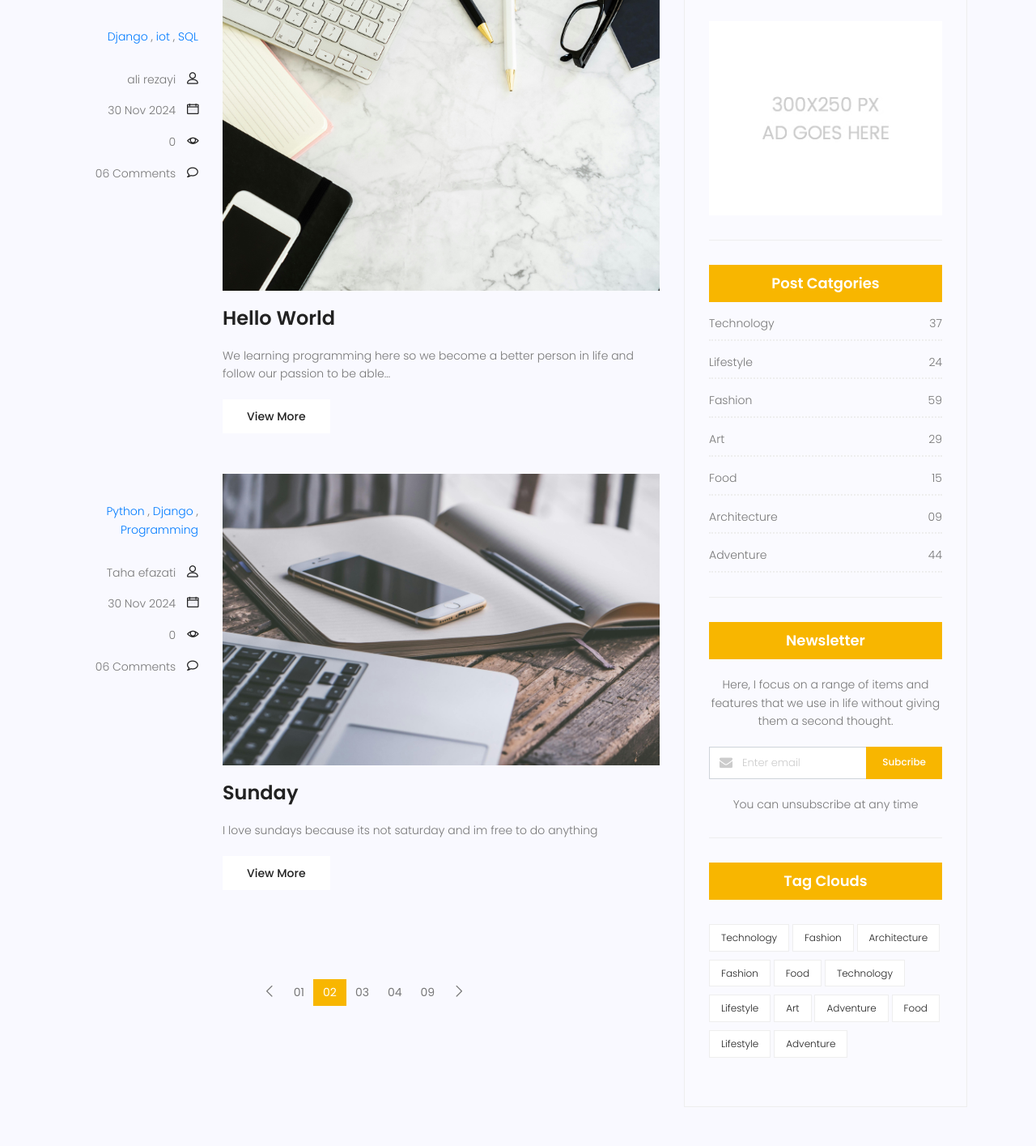
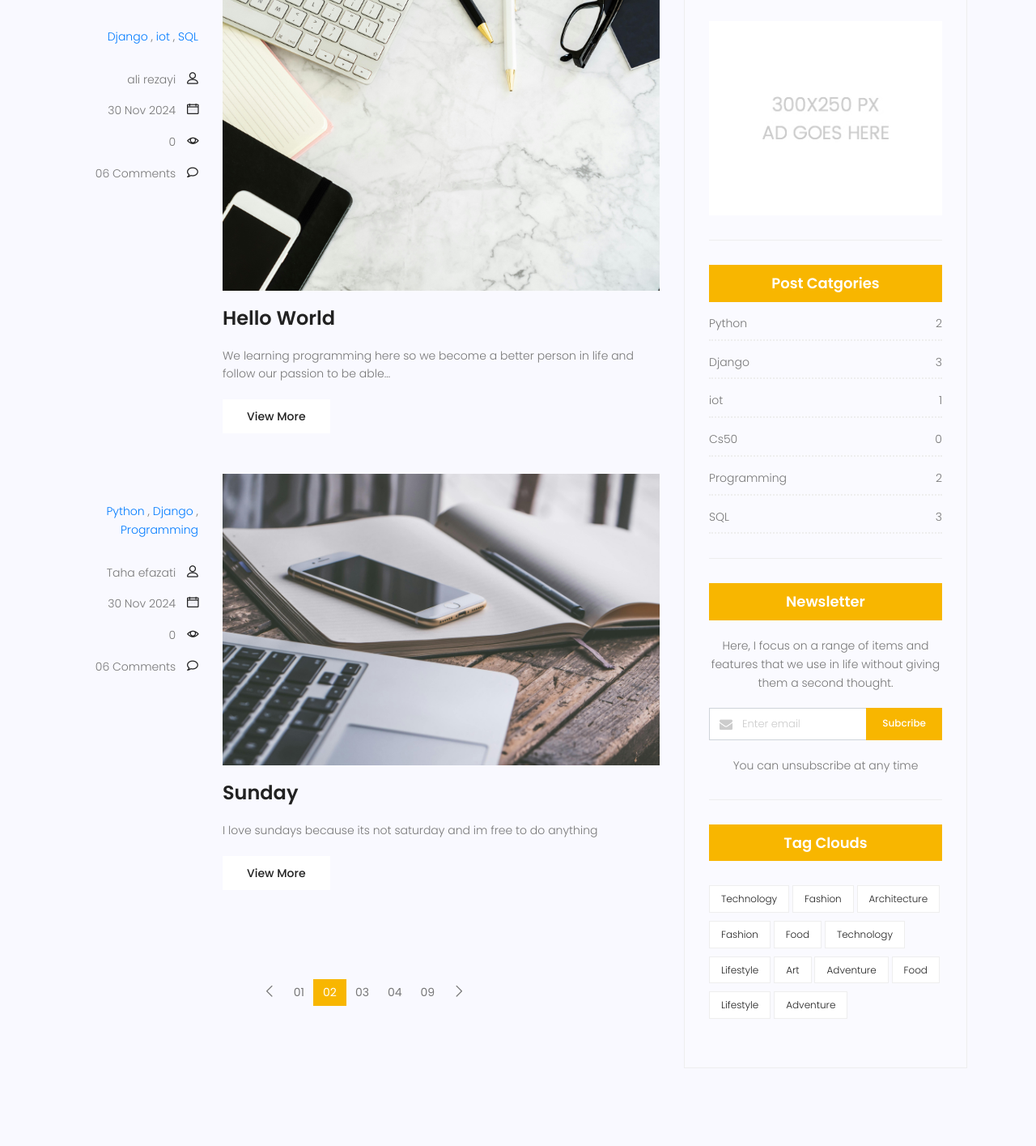
Before and after one commit to MaNiasudo/Djangohomep, a Django app: page /blog/ in a window 1280 px wide. Shown: the part 2148-3563 px from the top of the page at 81% size. Run offline with Django 5.2, Linux system fonts and the light colour scheme; data comes from the database, SQL or seed files in the repository; some libraries are stand-ins or nearby versions.

Commit message:
added catgegory page  and  url

```diff
--- a/blog/templatetags/blog_tags.py
+++ b/blog/templatetags/blog_tags.py
@@ -1,5 +1,5 @@
 from django import template
-from blog.models import Post
+from blog.models import Post , Category
 
 register = template.Library()
 
@@ -23,3 +23,13 @@ def snippet(value):
 def latestposts():
     posts = Post.objects.filter(status=1).order_by('-published_date')[:4]
     return {'posts':posts}
+
+
+@register.inclusion_tag('blog/blog-post-category.html')
+def postcategories():
+    posts = Post.objects.filter(status=1)
+    categories = Category.objects.all()
+    cat_dict = {}
+    for name in categories:
+        cat_dict[name]=posts.filter(category=name).count()
+    return {'categories':cat_dict}
--- a/blog/urls.py
+++ b/blog/urls.py
@@ -6,6 +6,8 @@ app_name = 'blog' #This is for specifying our routes when we call them inside te
 urlpatterns = [
     path("", blog_home , name="blog-home"),
     path("<int:pid>", blog_single , name="single"), # we want to use id=pid to get redirected to actuall post page , and we can {% url 'blog:single' pid=post.id %} do this in our template to render pages
+    path('category/<str:cat_name>', blog_category , name='category'),
     path('test/',test,name='test')
 
+
 ]
--- a/blog/views.py
+++ b/blog/views.py
@@ -13,6 +13,22 @@ def blog_single(request,pid):
     context = {'post':post}
     return render(request, "blog/blog-single.html", context)
 
+def blog_category(request,cat_name):
+    posts = Post.objects.filter(status=1)
+    posts = posts.filter(category__name=cat_name) # we cant use single category here becvasue it look at id's and if we want to check name we need use category__name or any other variable we need
+    context = {'posts':posts}
+    return render(request, "blog/blog-home.html",context)
+
+
+
+
+
+
+
+
+
+
+
 def test(request): #we can use pid to take only a single paramether out for example 1 post for display instead of taking everything out
    # posts = get_object_or_404(Post,id=pid,status=1) # Query to data base and get all we can also use get , filter or  get_object_or_404
     #posts = Post.objects.filter(status=1) # it means if post was published then we display it to screen other wise if status=0 it not gonna show those since they are not published
--- a/templates/blog/blog-home.html
+++ b/templates/blog/blog-home.html
@@ -102,7 +102,9 @@
           <div class="col-lg-3 col-md-3 meta-details">
             <ul class="tags">
               {% for cat in post.category.all %}
-              <a href="">{{cat.name}}</a>
+              <a href="{% url 'blog:category' cat_name=cat.name %}"
+                >{{cat.name}}</a
+              >
               {% if not forloop.last %},{% endif %} {% endfor %}
             </ul>
             <div class="user-details row">
@@ -173,7 +175,7 @@
           <!-- prettier-ignore -->
           {% include 'blog/blog-ads.html' %}
           <!-- prettier-ignore -->
-          {% include 'blog/blog-post-category.html' %}
+          {% postcategories %}
           <!-- prettier-ignore -->
           {% include 'blog/blog-newsletter.html' %}
           <!-- prettier-ignore -->
--- a/templates/blog/blog-latestposts.html
+++ b/templates/blog/blog-latestposts.html
@@ -9,7 +9,7 @@
       </div>
       <div class="details">
         <!-- prettier-ignore -->
-        <a href="blog-single.html"><h6>{{post.title}}</h6></a>
+        <a href="{% url 'blog:single' post.id %}"><h6>{{post.title}}</h6></a>
         <p>{{post.published_date|date:"d Y M"}}</p>
       </div>
     </div>
--- a/templates/blog/blog-post-category.html
+++ b/templates/blog/blog-post-category.html
@@ -2,47 +2,16 @@
 <div class="single-sidebar-widget post-category-widget">
   <h4 class="category-title">Post Catgories</h4>
   <ul class="cat-list">
+    {% for name,count in categories.items %}
     <li>
-      <a href="#" class="d-flex justify-content-between">
-        <p>Technology</p>
-        <p>37</p>
+      <a
+        href="{% url 'blog:category' cat_name=name %}"
+        class="d-flex justify-content-between"
+      >
+        <p>{{name}}</p>
+        <p>{{count}}</p>
       </a>
     </li>
-    <li>
-      <a href="#" class="d-flex justify-content-between">
-        <p>Lifestyle</p>
-        <p>24</p>
-      </a>
-    </li>
-    <li>
-      <a href="#" class="d-flex justify-content-between">
-        <p>Fashion</p>
-        <p>59</p>
-      </a>
-    </li>
-    <li>
-      <a href="#" class="d-flex justify-content-between">
-        <p>Art</p>
-        <p>29</p>
-      </a>
-    </li>
-    <li>
-      <a href="#" class="d-flex justify-content-between">
-        <p>Food</p>
-        <p>15</p>
-      </a>
-    </li>
-    <li>
-      <a href="#" class="d-flex justify-content-between">
-        <p>Architecture</p>
-        <p>09</p>
-      </a>
-    </li>
-    <li>
-      <a href="#" class="d-flex justify-content-between">
-        <p>Adventure</p>
-        <p>44</p>
-      </a>
-    </li>
+    {% endfor %}
   </ul>
 </div>
--- a/templates/blog/blog-single.html
+++ b/templates/blog/blog-single.html
@@ -39,7 +39,9 @@
           </div>
           <div class="col-lg-3 col-md-3 meta-details">
             <ul class="tags">
-              {{ post.category.all|join:", " }}
+              {% for cat in post.category.all %}
+              <a href="">{{cat.name}}</a>
+              {% if not forloop.last %},{% endif %} {% endfor %}
             </ul>
             <div class="user-details row">
               <p class="user-name col-lg-12 col-md-12 col-6">
--- /dev/null
+++ b/templates/category.html
@@ -0,0 +1,5 @@
+<ul>
+  {% for cat in post.category.all %}
+  <li>{{cat.name}}</li>
+  {% endfor %}
+</ul>
--- a/templates/test.html
+++ b/templates/test.html
@@ -7,8 +7,7 @@
     <title>Dtest</title>
   </head>
   <body>
-    <p>Posts:</p>
-    <!-- prettier-ignore -->
-    {% latestposts %}
+    <p>Category :</p>
+    {% postcategories %}
   </body>
 </html>
```
Also changed, not shown: templates/latestposts.html (deleted, +0 -7 lines).
